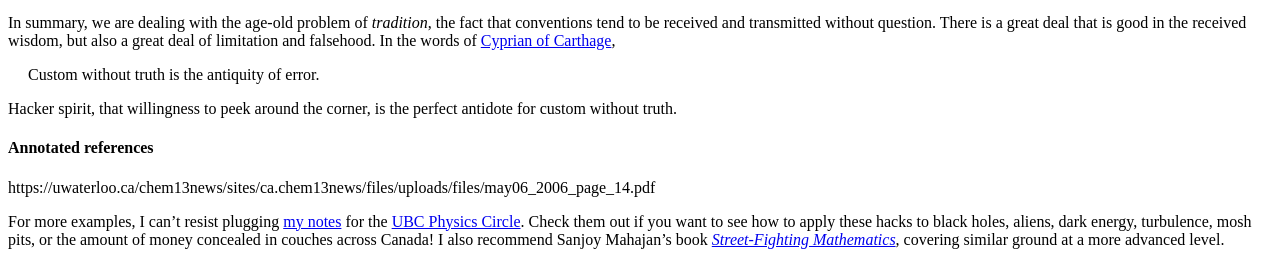
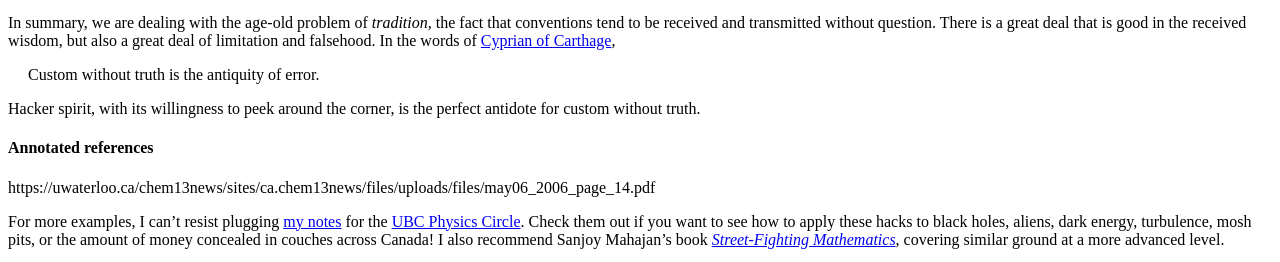
Before and after one commit to hapax/hapax.github.io, a Jekyll site: the page built from assets/simple-physics.md, in a window 1280 px wide and 900 px high, scrolled down 14967 px. Shown: the part 635-897 px from the top of the window. Built offline with Jekyll 4.4.1, drawn with Linux system fonts in a browser that asks for light colours; our own code applies the rules of GitHub Pages for plain Markdown files; formulas are drawn with MathJax 3; a script that is not in the unit is left out.

Commit message:
Update simple-physics.md

```diff
--- a/assets/simple-physics.md
+++ b/assets/simple-physics.md
@@ -1775,8 +1775,7 @@ In the words of
 Custom without truth is the antiquity of error.
 </span>
 
-Hacker spirit, that
-willingness to peek around the corner, is the perfect antidote for custom without truth.
+Hacker spirit, with its willingness to peek around the corner, is the perfect antidote for custom without truth.
 
 #### Annotated references
 
```
